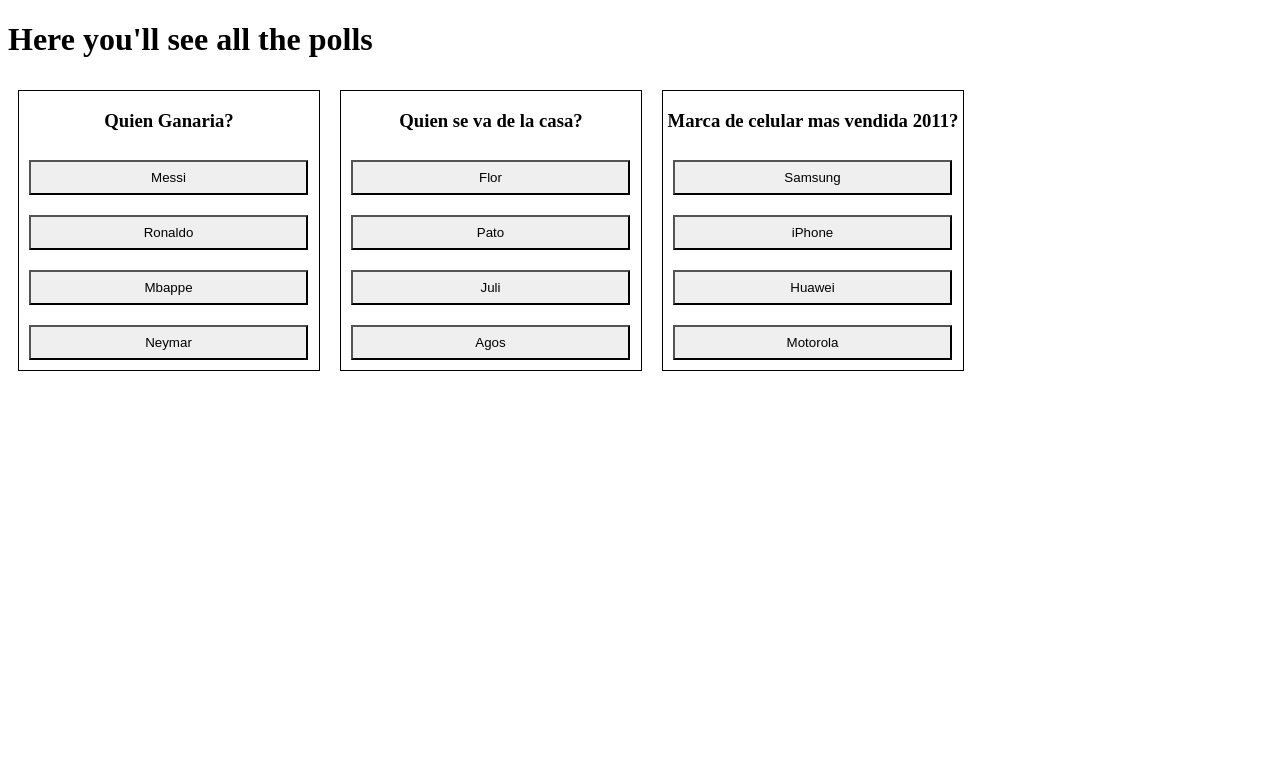
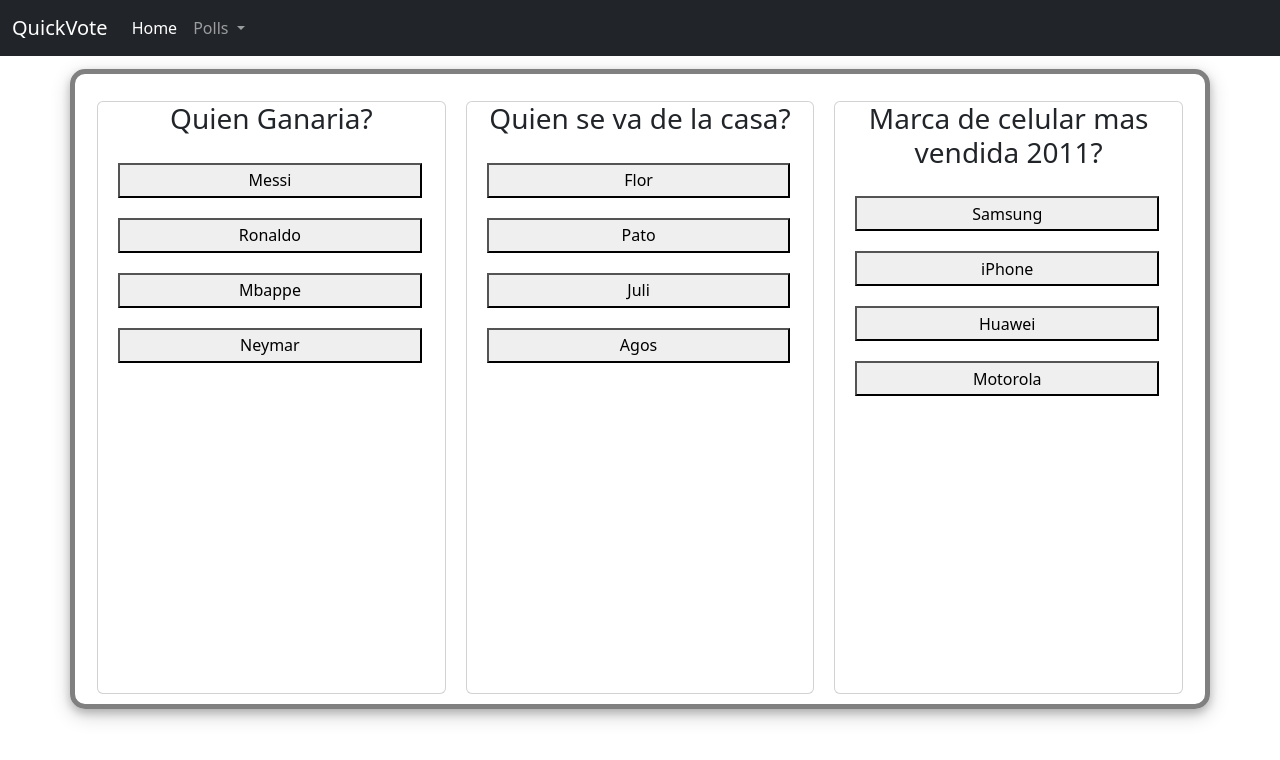
Before and after one commit to PatricioOrce/QuikVote, a Django app: page /polls/ in a window 1280 px wide. Shown: the top 760 px of the page. Run offline with Django 5.2, Linux system fonts and the light colour scheme; data comes from the database, SQL or seed files in the repository; both versions use the stored data as it was after the commit; some libraries are stand-ins or nearby versions.

Commit message:
Form, BaseNavigator & Styles

```diff
--- a/poll_manager/settings.py
+++ b/poll_manager/settings.py
@@ -38,7 +38,8 @@ INSTALLED_APPS = [
     'django.contrib.sessions',
     'django.contrib.messages',
     'django.contrib.staticfiles',
-    'manager'
+    'manager',
+    'bootstrap5'
 ]
 
 MIDDLEWARE = [
--- a/polls/urls.py
+++ b/polls/urls.py
@@ -3,6 +3,7 @@ from django.urls import path
 
 urlpatterns = [
     path('', views.get_polls),
+    path('create_poll/', views.create_poll),
     path('option/', views.get_options),
     path('option/<int:pollId>', views.get_options_by_pollId)
 ]
--- a/polls/views.py
+++ b/polls/views.py
@@ -1,12 +1,21 @@
+from http.client import METHOD_NOT_ALLOWED
 from django.http import HttpResponse, JsonResponse
 from django.shortcuts import get_object_or_404, render
 from manager.models import Poll, Option
 from poll_manager.settings import BASE_DIR
-# Create your views here.
+from django.views.decorators.csrf import csrf_protect
 
 def index(request):
     return render(request, 'templates/index.html')
 
+@csrf_protect
+def polls_controller(request):
+    if request.method == "GET":
+        get_polls(request)
+    else:
+        return METHOD_NOT_ALLOWED
+
+@csrf_protect
 def get_polls(request):
     polls = Poll.objects.all()
     polls_group = []
@@ -24,6 +33,11 @@ def get_options(request):
     opt_result = list(Option.objects.all().values)
     return JsonResponse(opt_result, safe=False)
 
+def create_poll(request):
+    return render(request, 'templates/create_poll.html')
+
+
+
 def get_options_by_pollId(request, pollId):
     poll = get_object_or_404(Poll, id=pollId)
     options = list(Option.objects.filter(poll_id = pollId).values())
--- /dev/null
+++ b/static/css/index.css
@@ -0,0 +1,23 @@
+.container{
+    display: flex;
+    width: 40vw;
+    height: 80vh;
+    margin-top: 1vw;
+
+    border: 5px solid grey;
+    border-radius: 15px;
+
+    justify-content: space-around;
+    box-shadow: 0 4px 8px 0 rgba(0, 0, 0, 0.2), 0 6px 20px 0 rgba(0, 0, 0, 0.19);
+
+}
+
+.container div{
+    margin-top: 2.5%;
+}
+
+.container div h2{
+    margin-top: 5%;
+    font-family: Arial, Helvetica, sans-serif;
+
+}
--- a/static/css/styles.css
+++ b/static/css/styles.css
@@ -6,8 +6,9 @@
     border: 1px solid black;
     margin: 10px;
     /* padding: 10px; */
-    min-height: 180px;
-    min-width: 300px;
+    height: inherit;
+    width: inherit;
+
 }
 
 .card h3{
@@ -17,6 +18,7 @@
 
 .options{
     display: grid;
+    margin: 10px;
 }
 .options button{
     appearance: none;
@@ -24,3 +26,10 @@
     width: 93%;
     margin: 10px;
 }
+
+
+nav{
+    position: -webkit-sticky;
+    position: sticky;
+    top: 0;
+}
--- /dev/null
+++ b/templates/footer.html
@@ -0,0 +1,3 @@
+<footer>
+    Holaaaaaaaaaaaa
+</footer>
--- /dev/null
+++ b/templates/navigator.html
@@ -0,0 +1,51 @@
+<!DOCTYPE html>
+<html lang="en">
+<head>
+  <meta charset="UTF-8">
+  <meta name="viewport" content="width=device-width, initial-scale=1.0">
+  <link rel="stylesheet" href="../static/css/index.css">
+  <script src="https://unpkg.com/htmx.org@1.9.10"></script>
+  <title>Document</title>
+</head>
+<body>
+{% load bootstrap5 %}
+{% bootstrap_css %}
+{% bootstrap_javascript %}
+<script>
+  document.body.addEventListener('htmx:configRequest', (event) => {
+      event.detail.headers['X-CSRFToken'] = '{{ csrf_token }}';
+  })
+</script>
+<nav class="navbar navbar-expand-lg navbar-dark bg-dark">
+  <div class="container-fluid">
+    <a class="navbar-brand" href="#">QuickVote</a>
+    <button class="navbar-toggler" type="button" data-bs-toggle="collapse" data-bs-target="#navbarNavDropdown" aria-controls="navbarNavDropdown" aria-expanded="false" aria-label="Toggle navigation">
+      <span class="navbar-toggler-icon"></span>
+    </button>
+    <div class="collapse navbar-collapse" id="navbarNavDropdown">
+      <ul class="navbar-nav">
+        <li class="nav-item">
+          <a class="nav-link active" aria-current="page" href="/">Home</a>
+        </li>
+        <li class="nav-item dropdown">
+          <a class="nav-link dropdown-toggle" href="#" id="navbarDropdownMenuLink" role="button" data-bs-toggle="dropdown" aria-expanded="false">
+            Polls
+          </a>
+          <ul class="dropdown-menu" aria-labelledby="navbarDropdownMenuLink">
+            <li><a class="dropdown-item" href="/polls/">All Polls</a></li>
+            <li><a class="dropdown-item" href="/polls/create_poll/">New Poll</a></li>
+            <li><a class="dropdown-item" href="#">Delete</a></li>
+            <li><a class="dropdown-item" href="#">Modify</a></li>
+            <li><a class="dropdown-item" href="#">Poll Information</a></li>
+          </ul>
+        </li>
+      </ul>
+    </div>
+  </div>
+</nav>
+
+{% block content %}
+
+{% endblock %}
+</body>
+</html>
--- a/templates/polls.html
+++ b/templates/polls.html
@@ -7,7 +7,10 @@
     <title>Document</title>
 </head>
 <body>
-    <h1>Here you'll see all the polls</h1>
+    {% extends 'templates/navigator.html' %}
+
+    {% block content %}
+
     <div class="container">
         {% for item in result %}
         <div class="card">
@@ -20,5 +23,7 @@
         </div>
         {% endfor %}
     </div>
+
+    {% endblock %}
 </body>
 </html>
```
Also changed, not shown: polls/forms.py (added, +12 -0 lines), templates/create_poll.html (added, +12 -0 lines), templates/index.html (+15 -2 lines), db.sqlite3.
